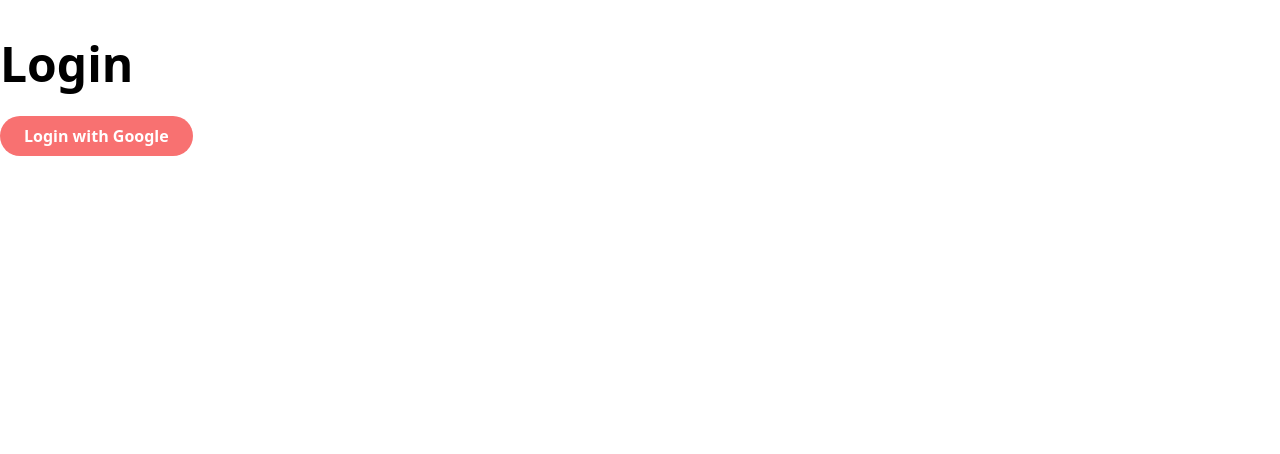
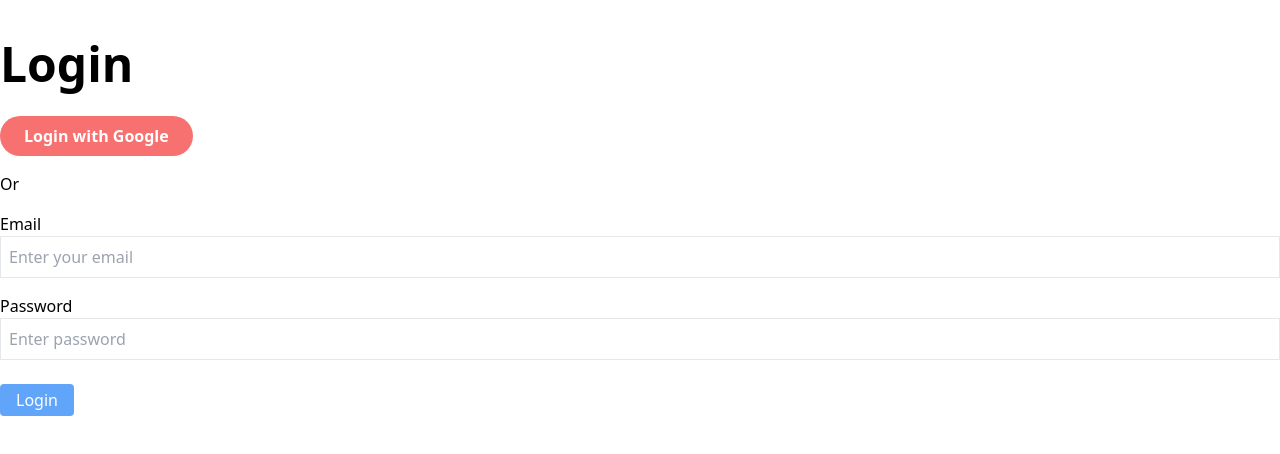
Before and after one commit to ViacheslavZyrianov/cartrader-nuxt, a Nuxt app: page /login in a window 1280 px wide. Shown: the top 454 px of the page. Built offline with nearby package versions, Linux system fonts and the light colour scheme; no server answers.

Commit message:
add check-your-email component for account verification instructions

```diff
--- a/app/pages/login.vue
+++ b/app/pages/login.vue
@@ -4,6 +4,11 @@ definePageMeta({
 })
 
 const supabase = useSupabaseClient()
+
+const form = reactive({
+  email: '',
+  password: ''
+})
 
 const onLogin = async () => {
   const { error } = await supabase.auth.signInWithOAuth({
@@ -14,12 +19,37 @@ const onLogin = async () => {
     console.error('Login failed:', error.message)
   }
 }
+
+const onLoginViaEmail = async () => {
+  const { error } = await supabase.auth.signInWithPassword({
+    email: form.email,
+    password: form.password
+  })
+
+  if (error) {
+    console.error('Login failed:', error.message)
+  } else {
+    navigateTo('/profile/listings')
+  }
+}
 </script>
 
 <template>
 <div class="mt-10">
   <h1 class="text-5xl font-bold mb-7">Login</h1>
   <button class="bg-red-400 px-6 py-2 rounded-full text-white font-bold" @click="onLogin">Login with Google</button>
+
+  <p class="mt-4">Or</p>
+  <form class="mt-4" @submit.prevent="onLoginViaEmail">
+    <label for="email">Email</label>
+    <input id="email" v-model="form.email" type="email" name=" email" placeholder="Enter your email" class="border p-2 mb-4 w-full">
+    <label for="password">Password</label>
+    <input id="password" v-model="form.password" type="password" name="password" placeholder="Enter password" class="border p-2 mb-4 w-full">
+
+    <button type="submit" class="bg-blue-400 mt-2 rounded text-white py-1 px-4">
+      Login
+    </button>
+  </form>
 </div>
 </template>
 
```
